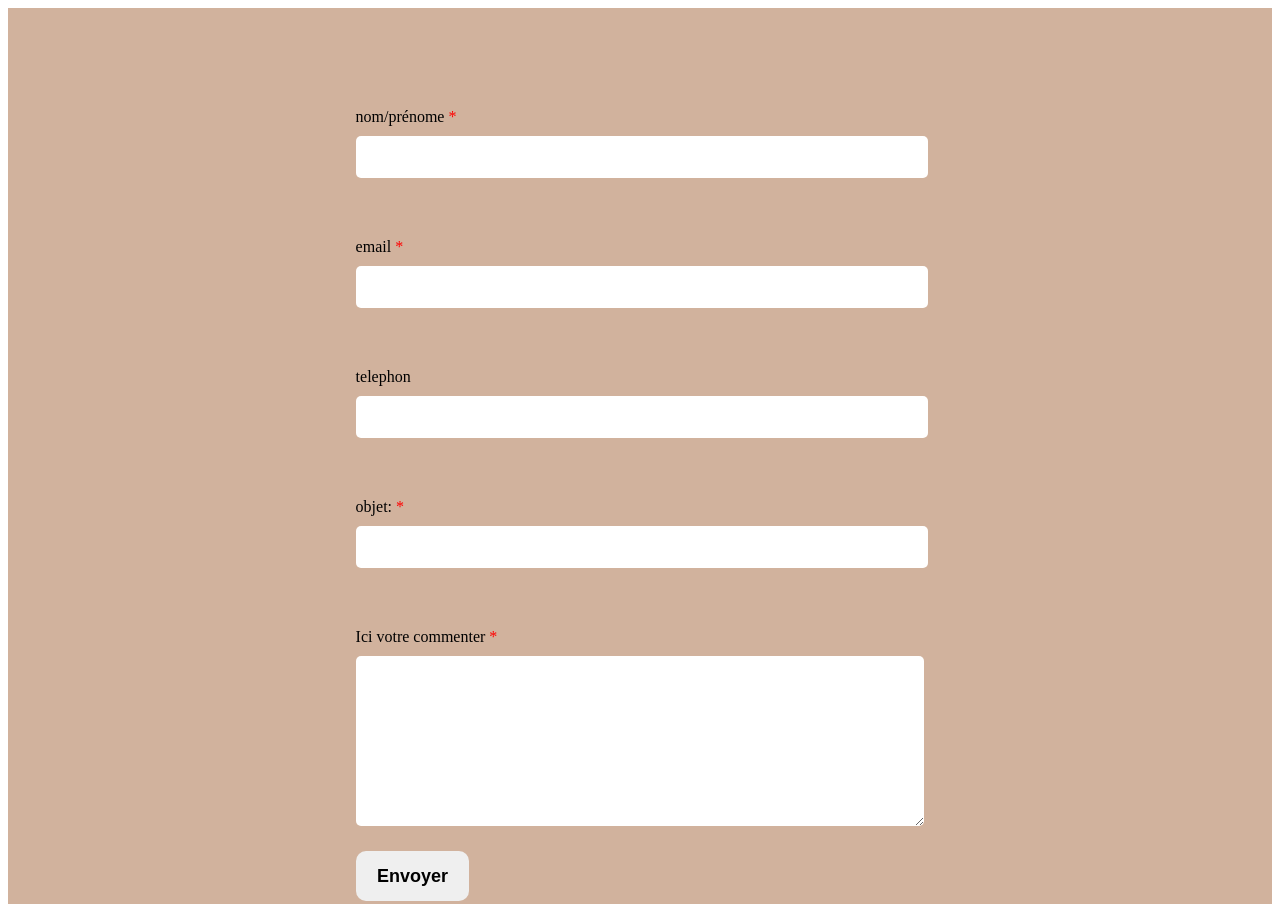
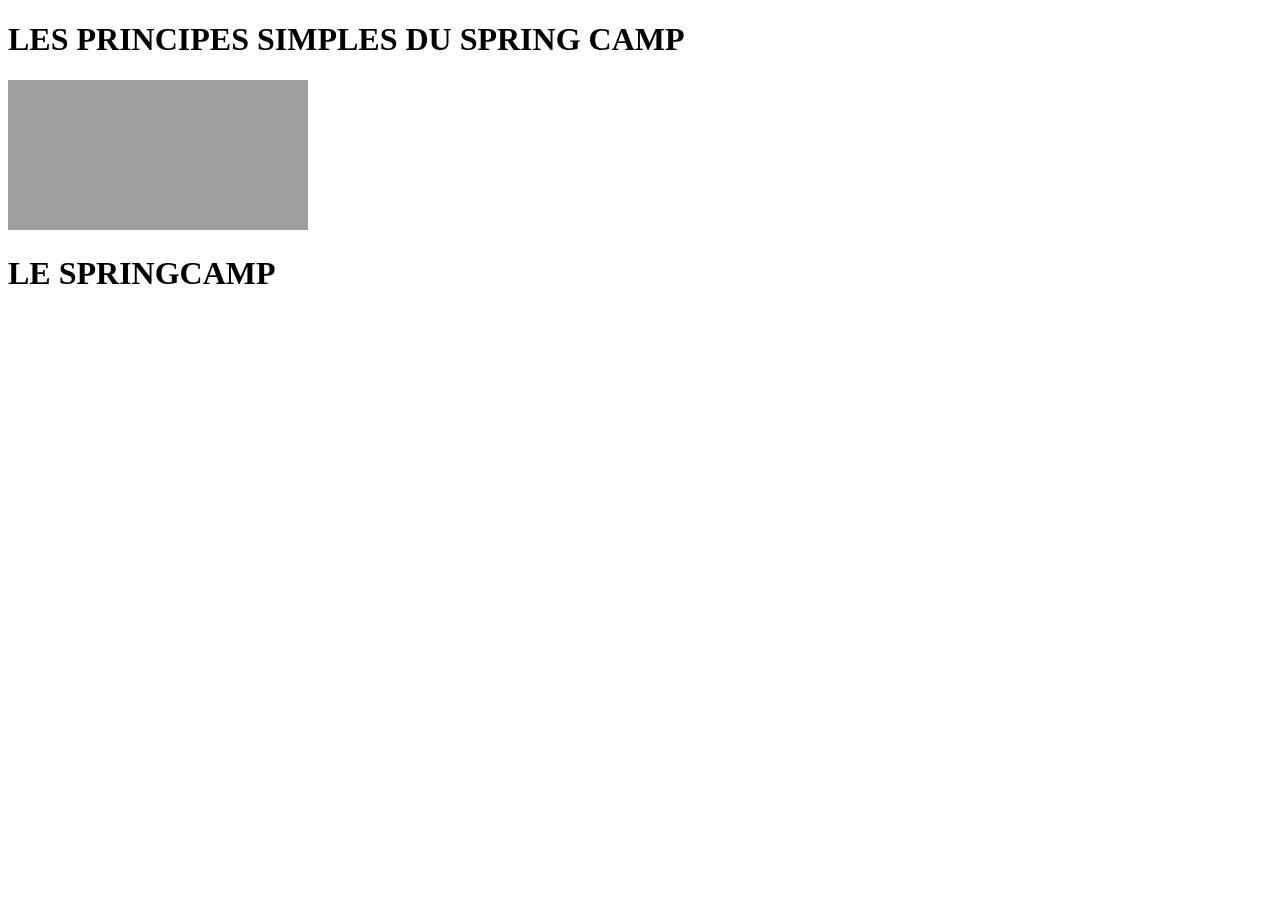
Before and after one commit to Huor97/site_simulateur, a plain HTML site: page index.html in a window 1280 px wide. Shown: the top 904 px of the page. After the commit the page ends 800 px from the top, so only its background shows below. Drawn offline with Linux system fonts and the light colour scheme; grey boxes are pictures that could not be loaded.

Commit message:
page principale, ajouter le première page

```diff
--- a/index.html
+++ b/index.html
@@ -4,47 +4,43 @@
     <meta charset="UTF-8">
     <meta http-equiv="X-UA-Compatible" content="IE=edge">
     <meta name="viewport" content="width=device-width, initial-scale=1.0">
-    <title>Simulateur</title>
+    <title>index simulateur</title>
     <link rel="stylesheet" href="style.css">
 </head>
 <body>
-     <div id="container-formuler">
-        <form action="" method="post" id="formuler">
-            <div id="parent-nom-prenom">
-                <label for="name">nom/prénome <span>*</span></label>
-                <input type="text" id="nom" name="nom">
+    <div id="container-header">
+        <header>
+        </header>
+    </div>
+    <!-- ---------------------------- contenue de tous les pages -->
+    <div id="container">
+        <!-- ------------------------ contenue de premier page -->
+        <div id="container-page1">
+            <!-- avoir une titre, une text à gouche, avoir une vidéo à droit -->
+            <!-- div gouche pour texte -->
+            <div id="parent-titre-page1">
+                <!-- titre de page1 -->
+                <h1 id="titre-page1">LES PRINCIPES SIMPLES DU SPRING CAMP</h1>
+                <!-- avoir 3 button qui permetre de chaque buttjon douvrire 3 paragraph -->
             </div>
-            <div id="parent-email">
-                <label for="email">email <span>*</span> </label>
-                <input type="text" id="email" name="email">
-            </div>
-            <div id="parent-telephon">
-
+            <!-- div droit pour vidéo -->
+            <div id="parent-video-page1">
+                <iframe id="video-page1" src="https://www.youtube.com/embed/jjcce4Hgrxk" title="YouTube video player" frameborder="0" allow="accelerometer; autoplay; clipboard-write; encrypted-media; gyroscope; picture-in-picture" allowfullscreen></iframe>
             </div>
 
-            <div id="parent-telephone">
-                <label for="phone">telephon</label>
-                <input type="tel" id="telephon" name="phone">
-            </div>
+        </div>
+        <!-- ------------------------ fin contenue de premier page -->
 
-            <div id="parent-objet">
-                <label for="objet">objet: <span>*</span></label>
-                <input type="text" id="objet" name="objet">
-            </div>
+        <!-- ------------------------ contenue de la deuxièmes page -->
+        <div id="parent-titre-page2">
+            <h1>LE SPRINGCAMP</h1>
+        </div>
 
-            <div id="parent-textarea">
-                <label for="message">Ici votre commenter <span>*</span></label>
-                <textarea type="text" name="message" id="message" cols="50" rows="10"></textarea>
+        <!-- ------------------------ contenue de la deuxièmes page -->
 
-            </div>
-
-            <div id="parent-button-formuler">
-                <button type="submit" id="envoyer">Envoyer</button>
-            </div>
-        </form>
     </div>
-
-
-    <script src="app.js"></script>
+    <!-- ---------------------------- fin contenue de tous les pages -->
+    <div id="container-footer"></div>
+    <script src="contenu.js"></script>
 </body>
 </html>
```
